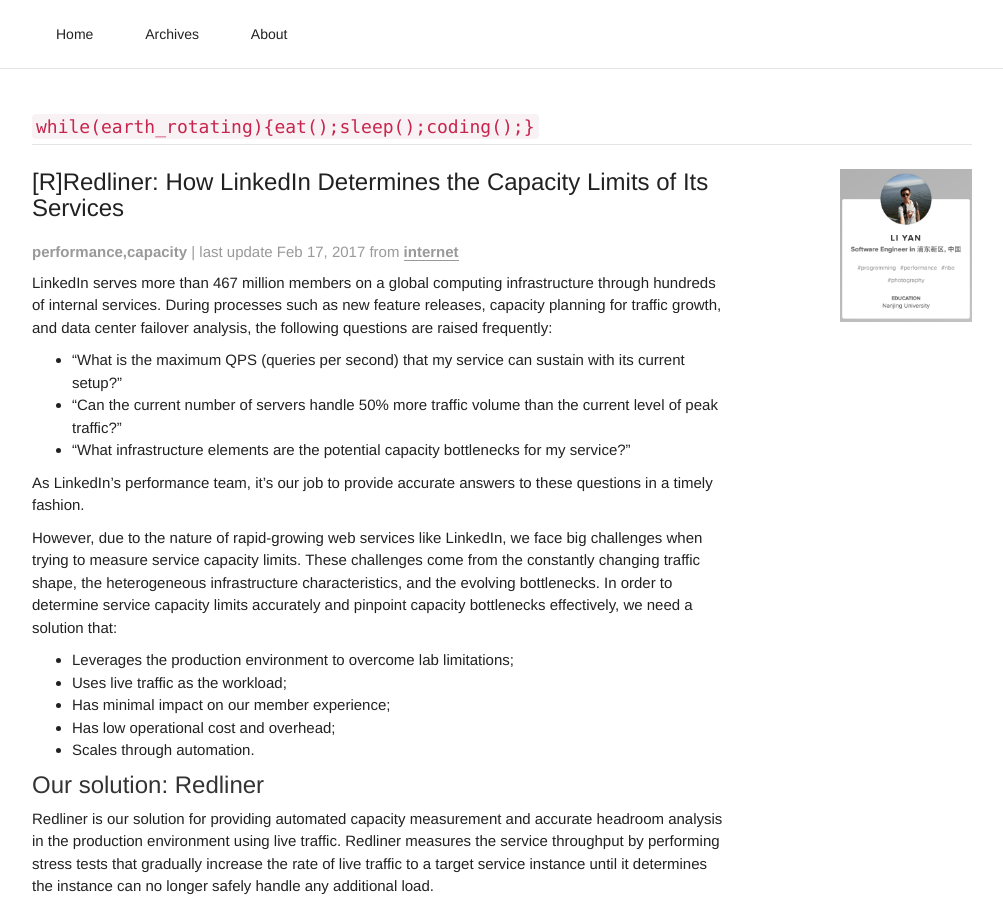
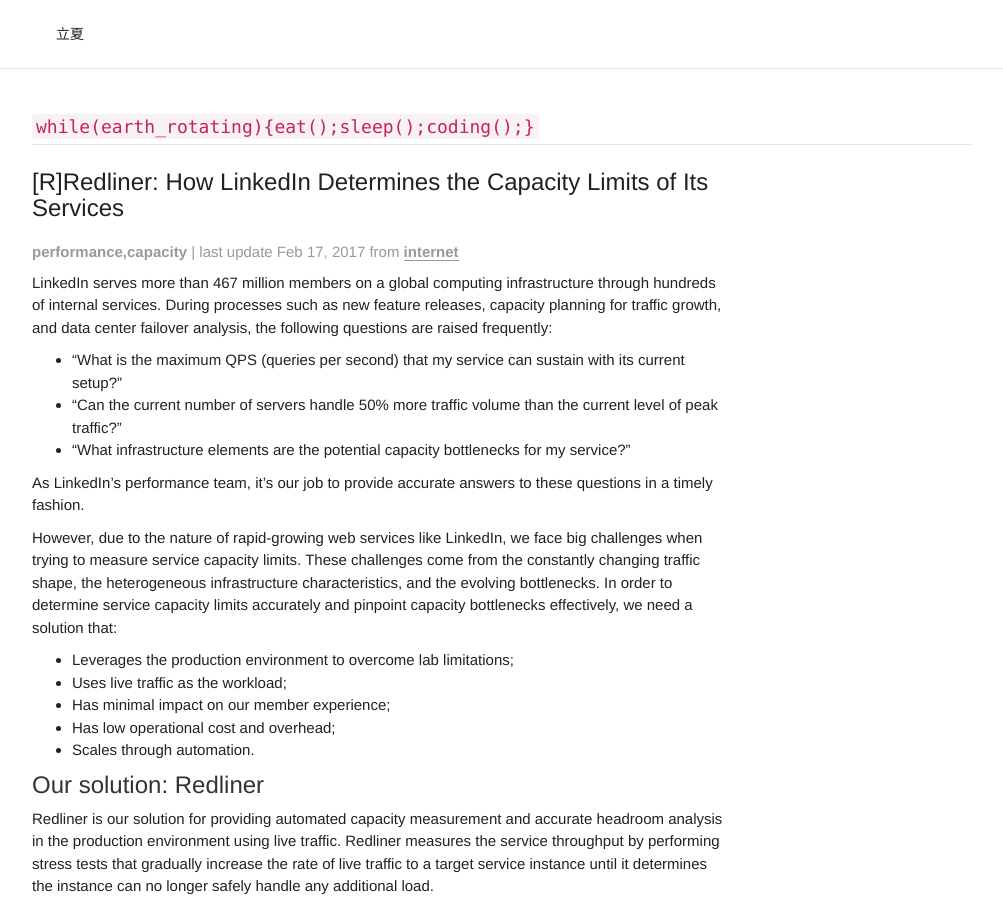
Before and after one commit to liyancode/liyancode.github.io, a Jekyll site: the page built from index.html, in a window 1280 px wide and 900 px high. Shown: the whole window, without its empty margins (138-1141 px from the left). Built offline with Jekyll 4.4.1, drawn with Linux system fonts in a browser that asks for light colours; some of the changed text lies outside the part shown.

Commit message:
for test

```diff
--- a/_includes/footer.html
+++ b/_includes/footer.html
@@ -1,3 +1,4 @@
 <footer class="blog-footer">
-    <p>© 2017 <a href="https://github.com/liyancode">liyancode</a></p>
+    <!--<p>© 2019 <a href="https://github.com/liyancode">liyancode</a></p>-->
+    <p>© 2019 立夏</a></p>
 </footer>
--- a/_includes/header.html
+++ b/_includes/header.html
@@ -30,12 +30,12 @@
 <div class="blog-masthead">
   <div class="container">
     <nav class="blog-nav">
-      <a class="blog-nav-item" href="/">Home</a>
-      <a class="blog-nav-item" href="/posts">Archives</a>
-      <!--<a class="blog-nav-item" href="#">New features</a>-->
-      <!--<a class="blog-nav-item" href="#">Press</a>-->
-      <!--<a class="blog-nav-item" href="#">New hires</a>-->
-      <a class="blog-nav-item" href="/about">About</a>
+      <a class="blog-nav-item" href="/">立夏</a>
+      <!--<a class="blog-nav-item" href="/posts">Archives</a>-->
+      <!--&lt;!&ndash;<a class="blog-nav-item" href="#">New features</a>&ndash;&gt;-->
+      <!--&lt;!&ndash;<a class="blog-nav-item" href="#">Press</a>&ndash;&gt;-->
+      <!--&lt;!&ndash;<a class="blog-nav-item" href="#">New hires</a>&ndash;&gt;-->
+      <!--<a class="blog-nav-item" href="/about">About</a>-->
     </nav>
   </div>
 </div>
--- a/_includes/sidebar.html
+++ b/_includes/sidebar.html
@@ -4,7 +4,7 @@
     <!--</div>-->
 <!--</div>-->
 <div class="col-sm-12 col-md-2 col-sm-offset-1 blog-sidebar">
-    <a href="/about"><img src="/image/aboutme-min.png" style="width: 100%;"></a>
+    <!--<a href="/about"><img src="/image/aboutme-min.png" style="width: 100%;"></a>-->
     <!--<div class="sidebar-module sidebar-module-inset">-->
         <!--<iframe src="http://api.humancalendar.com/iframe.php?t=2x2&s=215" width="215" height="215" border="0" frameborder="0" marginwidth="0" marginheight="0" scrolling="no"></iframe>-->
         <!--<br>-->
```
